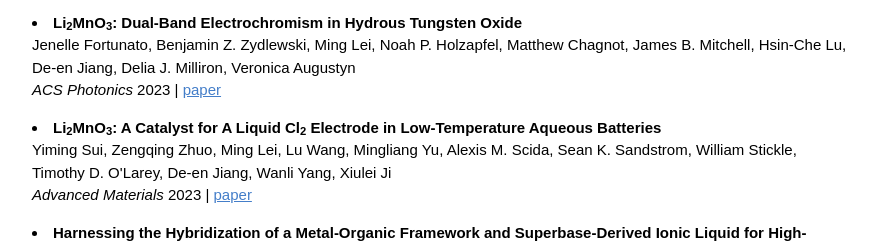
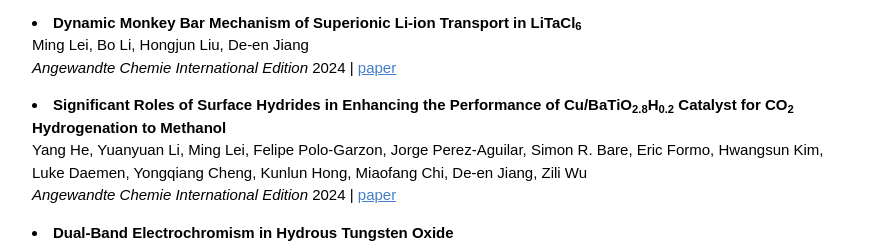
Before and after one commit to mlei012/mlei012.github.io, a plain HTML site: page index.html in a window 1280 px wide. Shown: the part 691-939 px from the top of the page, without its empty margins (274-1150 px from the left). Drawn offline with nearby package versions, Linux system fonts and the light colour scheme.

Commit message:
index.html

```diff
--- a/index.html
+++ b/index.html
@@ -172,7 +172,23 @@
 
     <!--<ol> -->
       <p>
-      <li><strong>Li<sub>2</sub>MnO<sub>3</sub>: Dual-Band Electrochromism in Hydrous Tungsten Oxide</strong>
+      <li><strong>Dynamic Monkey Bar Mechanism of Superionic Li-ion Transport in LiTaCl<sub>6</sub></strong>
+      <br>
+      Ming Lei, Bo Li, Hongjun Liu, De-en Jiang
+      <br>
+      <em>Angewandte Chemie International Edition</em> 2024 | <a style="color: #447ec9" href="https://onlinelibrary.wiley.com/doi/10.1002/anie.202315628">paper</a>
+      </p>
+
+      <p>
+      <li><strong>Significant Roles of Surface Hydrides in Enhancing the Performance of Cu/BaTiO<sub>2.8</sub>H<sub>0.2</sub> Catalyst for CO<sub>2</sub> Hydrogenation to Methanol</strong>
+      <br>
+      Yang He, Yuanyuan Li, Ming Lei, Felipe Polo-Garzon, Jorge Perez-Aguilar, Simon R. Bare, Eric Formo, Hwangsun Kim, Luke Daemen, Yongqiang Cheng, Kunlun Hong, Miaofang Chi, De-en Jiang, Zili Wu
+      <br>
+      <em>Angewandte Chemie International Edition</em> 2024 | <a style="color: #447ec9" href="https://onlinelibrary.wiley.com/doi/full/10.1002/anie.202313389">paper</a>
+      </p>
+
+      <p>
+      <li><strong>Dual-Band Electrochromism in Hydrous Tungsten Oxide</strong>
       <br>
       Jenelle Fortunato, Benjamin Z. Zydlewski, Ming Lei, Noah P. Holzapfel, Matthew Chagnot, James B. Mitchell, Hsin-Che Lu, De-en Jiang, Delia J. Milliron, Veronica Augustyn
       <br>
```
